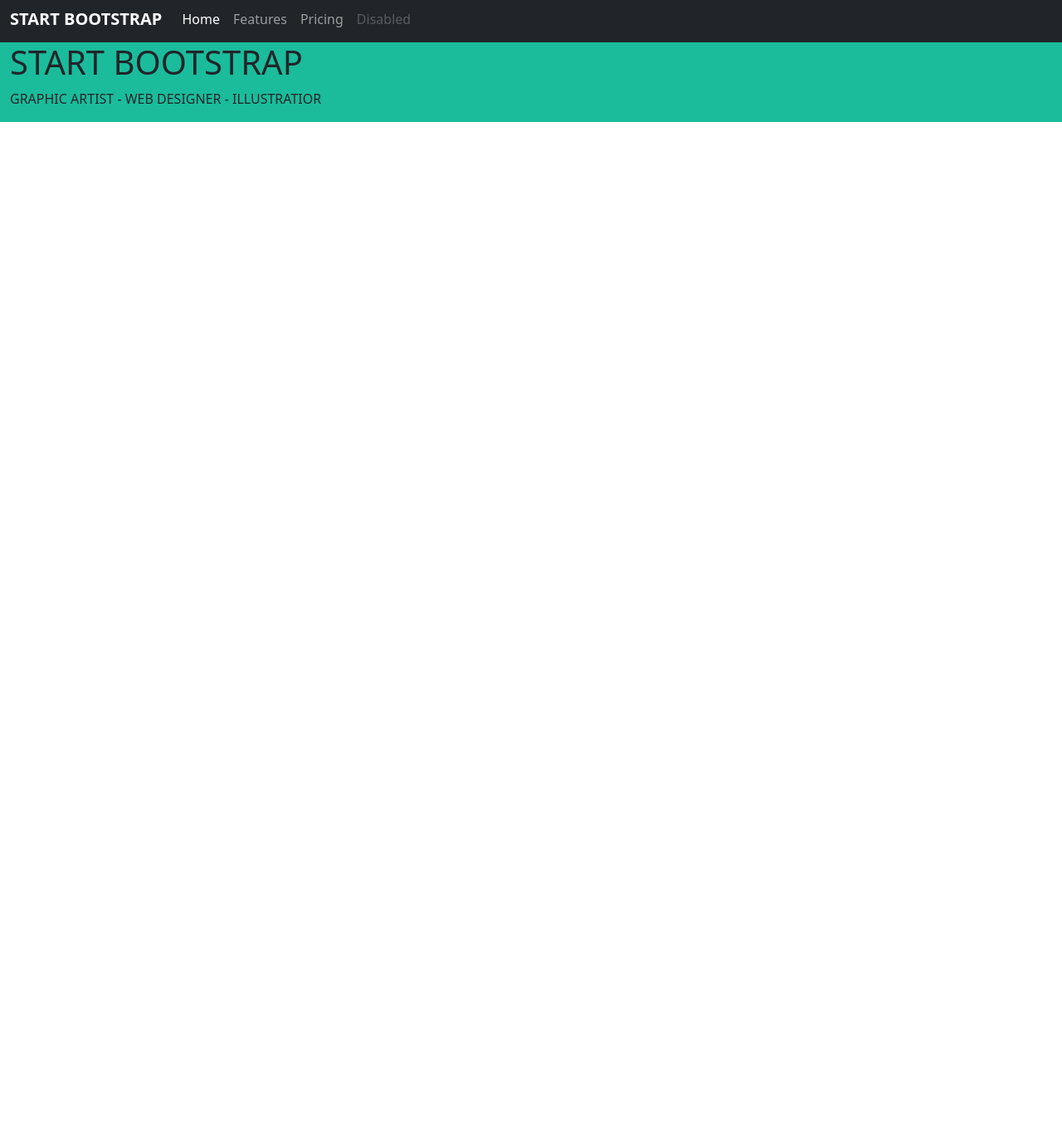
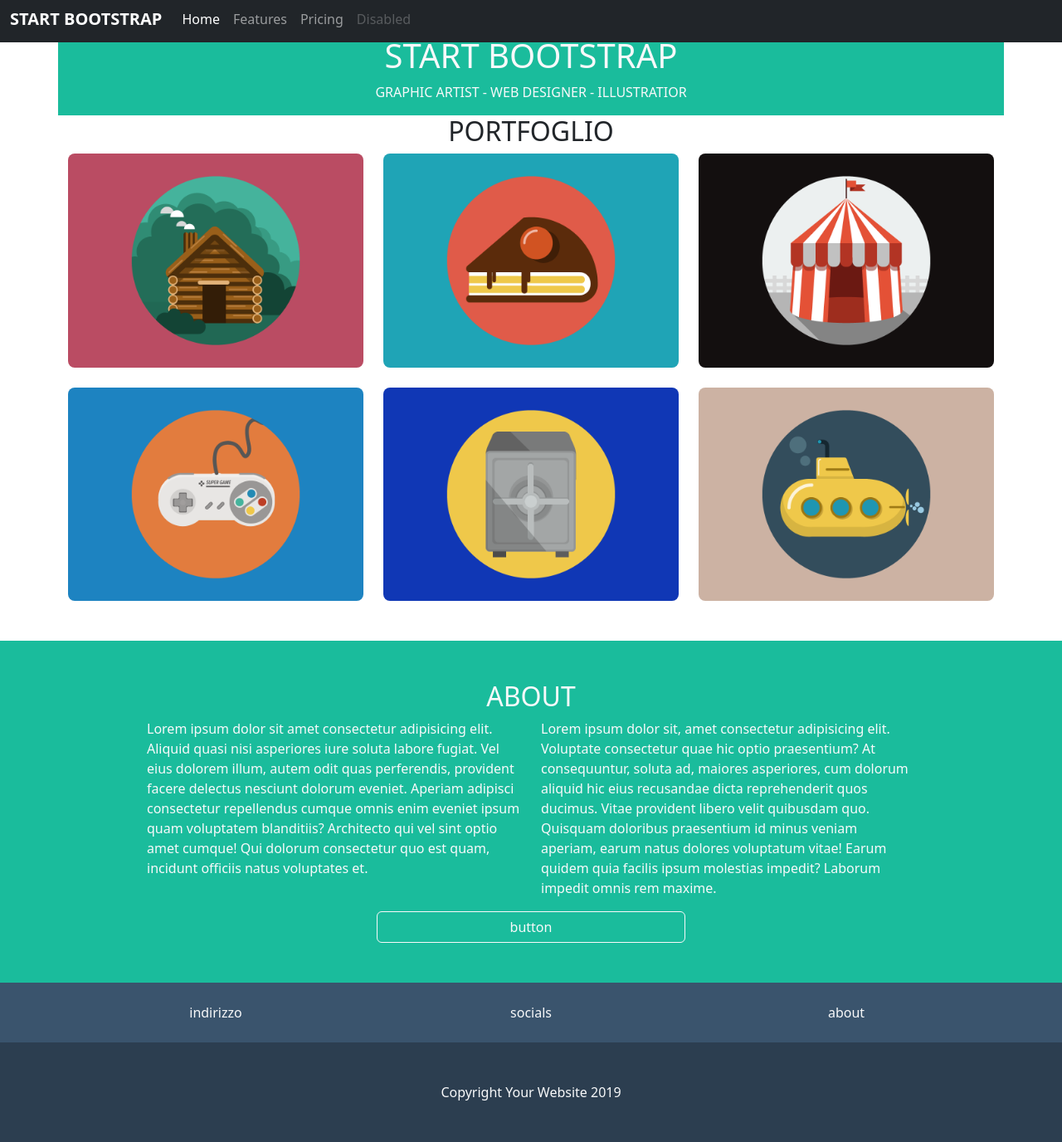
Before and after one commit to Gutierrez-Pool/html-css-bootstrap-freelancer, a plain HTML site: page index.html in a window 1280 px wide. Shown: the part 5-1381 px from the top of the page at 83% size. Before the commit the page ends 800 px from the top, so only its background shows below. Drawn offline with nearby package versions, Linux system fonts and the light colour scheme.

Commit message:
aggiunte sezioni

```diff
--- a/css/style.css
+++ b/css/style.css
@@ -3,3 +3,15 @@
 header {
     background-color: #1abc9c;
 }
+
+#about-us {
+    background-color: #1abc9c;
+}
+
+.top_footer {
+    background-color: #3a546d;
+}
+
+.bottom_footer {
+    background-color: #2c3e50;
+}
--- a/index.html
+++ b/index.html
@@ -15,9 +15,9 @@
     <title>Bootstrap Freelancer</title>
 </head>
 
-<body>
+<body class="pt-5">
 
-        <nav class="navbar navbar-expand-lg bg-dark" data-bs-theme="dark">
+        <nav class="navbar navbar-expand-lg bg-dark position-fixed w-100 top-0 start-0" data-bs-theme="dark">
             <div class="container-fluid">
                 <a class="navbar-brand fw-bold" href="#">START BOOTSTRAP</a>
                 <button class="navbar-toggler" type="button" data-bs-toggle="collapse" data-bs-target="#navbarNav"
@@ -43,21 +43,101 @@
             </div>
         </nav>
 
-        <header>
-            <div class="row justify-content-center">
-                <div class="row col-12">
+            <header class="container text-center">
+                <div class="row justify-content-center text-light">
+                    <div class="col-12">
                         <h1>START BOOTSTRAP</h1>
                     </div>
-                <div class="row">
+                    <div class="col-12">
                         <p>
                             GRAPHIC ARTIST - WEB DESIGNER - ILLUSTRATIOR
                         </p>
                     </div>
-
                 </div>
             </header>
 
+            <main>
+                <section class="container pb-5">
+                    <div class="col-12">
+                        <h2 class="text-center">PORTFOGLIO</h2>
+                    </div>
+                    <div class="row g-4">
+                        <div class="col-12 col-sm-6 col-lg-4">
+                            <img src="img/cabin.png" class="img-fluid rounded-3" alt="">
+                        </div>
+                        <div class="col-12 col-sm-6 col-lg-4">
+                            <img src="img/cake.png" class="img-fluid rounded-3" alt="">
+                        </div>
+                        <div class="col-12 col-sm-6 col-lg-4">
+                            <img src="img/circus.png" class="img-fluid rounded-3" alt="">
+                        </div>
+                        <div class="col-12 col-sm-6 col-lg-4">
+                            <img src="img/game.png" class="img-fluid rounded-3" alt="">
+                        </div>
+                        <div class="col-12 col-sm-6 col-lg-4">
+                            <img src="img/safe.png" class="img-fluid rounded-3" alt="">
+                        </div>
+                        <div class="col-12 col-sm-6 col-lg-4">
+                            <img src="img/submarine.png" class="img-fluid rounded-3" alt="">
+                        </div>
+                    </div>
+                </section>
 
+                <section id="about-us">
+                    <div class="container">
+                        <div class="row justify-content-center py-5 text-light">
+                            <h2 class="text-center">ABOUT</h2>
+                            <p class="col-7 col-sm-5 col-md-5">
+                                Lorem ipsum dolor sit amet consectetur adipisicing elit. Aliquid quasi nisi asperiores iure soluta labore fugiat. Vel eius dolorem illum, autem odit quas perferendis, provident facere delectus nesciunt dolorum eveniet.
+                                Aperiam adipisci consectetur repellendus cumque omnis enim eveniet ipsum quam voluptatem blanditiis? Architecto qui vel sint optio amet cumque! Qui dolorum consectetur quo est quam, incidunt officiis natus voluptates et.
+                            </p>
+
+                            <p class="col-7 col-sm-5 col-md-5">
+                                Lorem ipsum dolor sit, amet consectetur adipisicing elit. Voluptate consectetur quae hic optio praesentium? At consequuntur, soluta ad, maiores asperiores, cum dolorum aliquid hic eius recusandae dicta reprehenderit quos ducimus.
+                                Vitae provident libero velit quibusdam quo. Quisquam doloribus praesentium id minus veniam aperiam, earum natus dolores voluptatum vitae! Earum quidem quia facilis ipsum molestias impedit? Laborum impedit omnis rem maxime.
+                            </p>
+                            <div class="row justify-content-center">
+                                <button type="button" class="btn btn-outline-light col-4 ">
+                                    button
+                                </button>
+                            </div>
+                        </div>
+                    </div>
+                </section>
+            </main>
+
+            <footer class="text-center">
+                <div class="top_footer text-light">
+                    <div class="container py-4">
+                        <div class="row justify-content-center">
+                            <div class="col-11 col-sm-4">
+                                indirizzo
+                            </div>
+
+                            <div class="col-11 col-sm-4">
+                                socials
+                            </div>
+
+                            <div class="col-11 col-sm-4">
+                                about
+                            </div>
+                        </div>
+                    </div>
+                </div>
+
+                <div class="bottom_footer text-light">
+                    <div class="container">
+                        <div class="row justify-content-center py-5">
+                            <span>
+                                Copyright Your Website 2019
+                            </span>
+                        </div>
+                    </div>
+                </div>
+            </footer>
+
+<!-- bootstrap -->
+    <script src="https://cdn.jsdelivr.net/npm/bootstrap@5.3.2/dist/js/bootstrap.bundle.min.js" integrity="sha384-C6RzsynM9kWDrMNeT87bh95OGNyZPhcTNXj1NW7RuBCsyN/o0jlpcV8Qyq46cDfL" crossorigin="anonymous"></script>
 </body>
 
-</html>
+</html3
```
Lines whose indentation alone changed are shown as unchanged.
